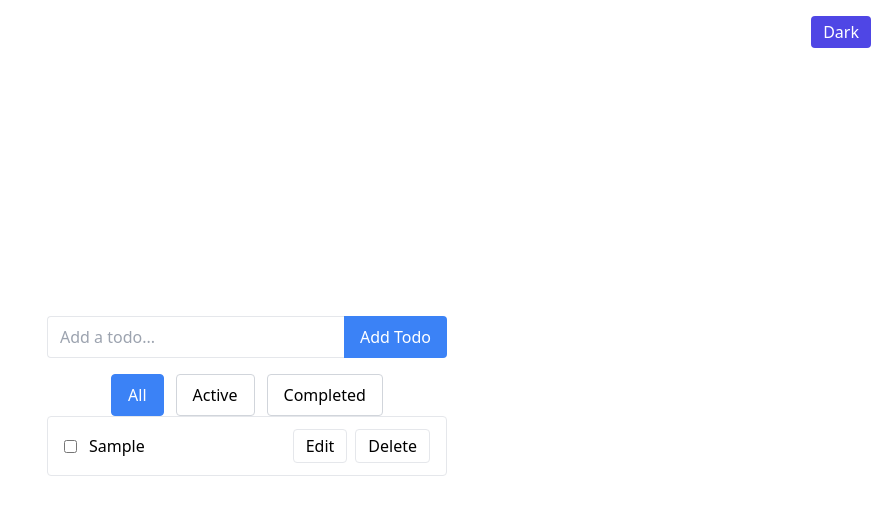
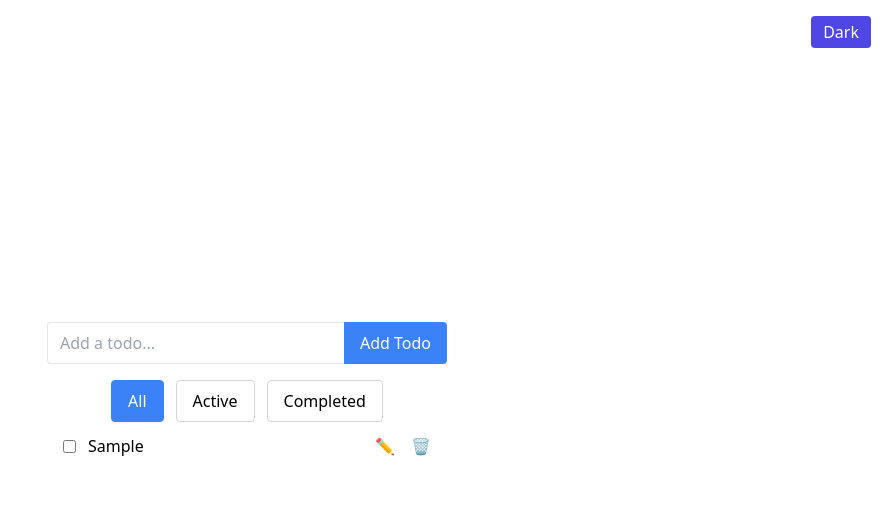
Before and after one commit to HireFabiola/Mod10_Lab3, a React (Vite) app: page / in a window 1280 px wide. Both pictures are taken after typing "Sample" into the empty fields and a click on the button "Add Todo". Shown: the top 514 px of the page, without its empty margins (393-1280 px from the left). Built offline with nearby package versions, Linux system fonts and the light colour scheme.

Commit message:
Added pencil and trash icons

```diff
--- a/src/components/TodoItem.tsx
+++ b/src/components/TodoItem.tsx
@@ -31,7 +31,7 @@ export default function TodoItem({ todo }: TodoItemProps) {
   }
 
 return (
-  <li className="todo-item flex items-center justify-between gap-4 border rounded px-4 py-3 mb-2">
+  <li className="todo-item flex items-center justify-between gap-4 px-4 py-3 mb-2">
 
     {isEditing ? (
 
@@ -77,21 +77,23 @@ return (
           </span>
         </label>
 
-        {/* Right side: action buttons */}
-        <div className="todo-actions flex items-center gap-2">
+        {/* Right side: action text */}
+        <div className="todo-actions flex items-center gap-4">
 
           <button
             onClick={() => setIsEditing(true)}
-            className="border rounded px-3 py-1"
+            aria-label="Edit todo"
+            className="text-sky-600 hover:text-sky-800 focus:outline-none"
           >
-            Edit
+            ✏️
           </button>
 
           <button
             onClick={() => deleteTodo(todo.id)}
-            className="border rounded px-3 py-1"
+            aria-label="Delete todo"
+            className="text-red-600 hover:text-red-800 focus:outline-none"
           >
-            Delete
+            🗑️
           </button>
 
         </div>
```
